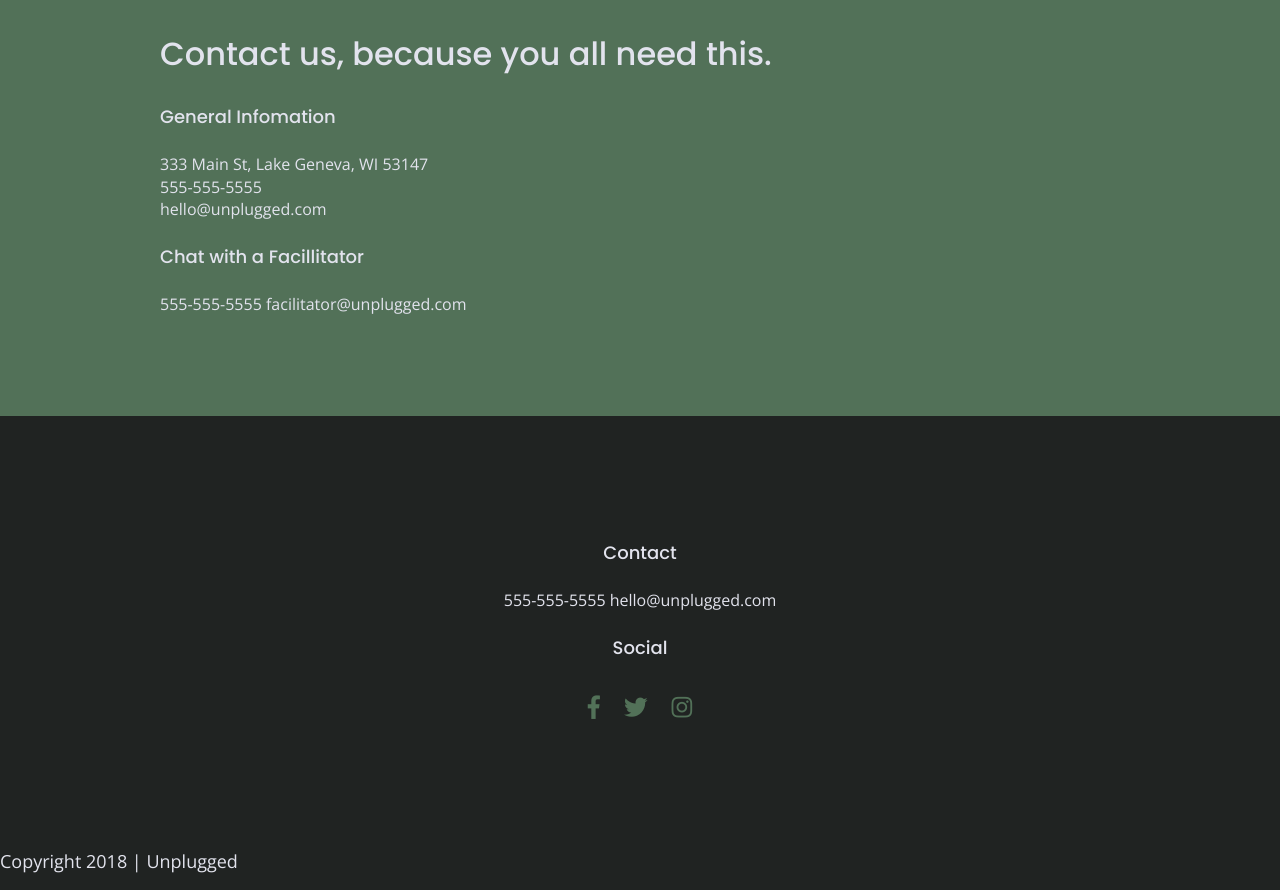
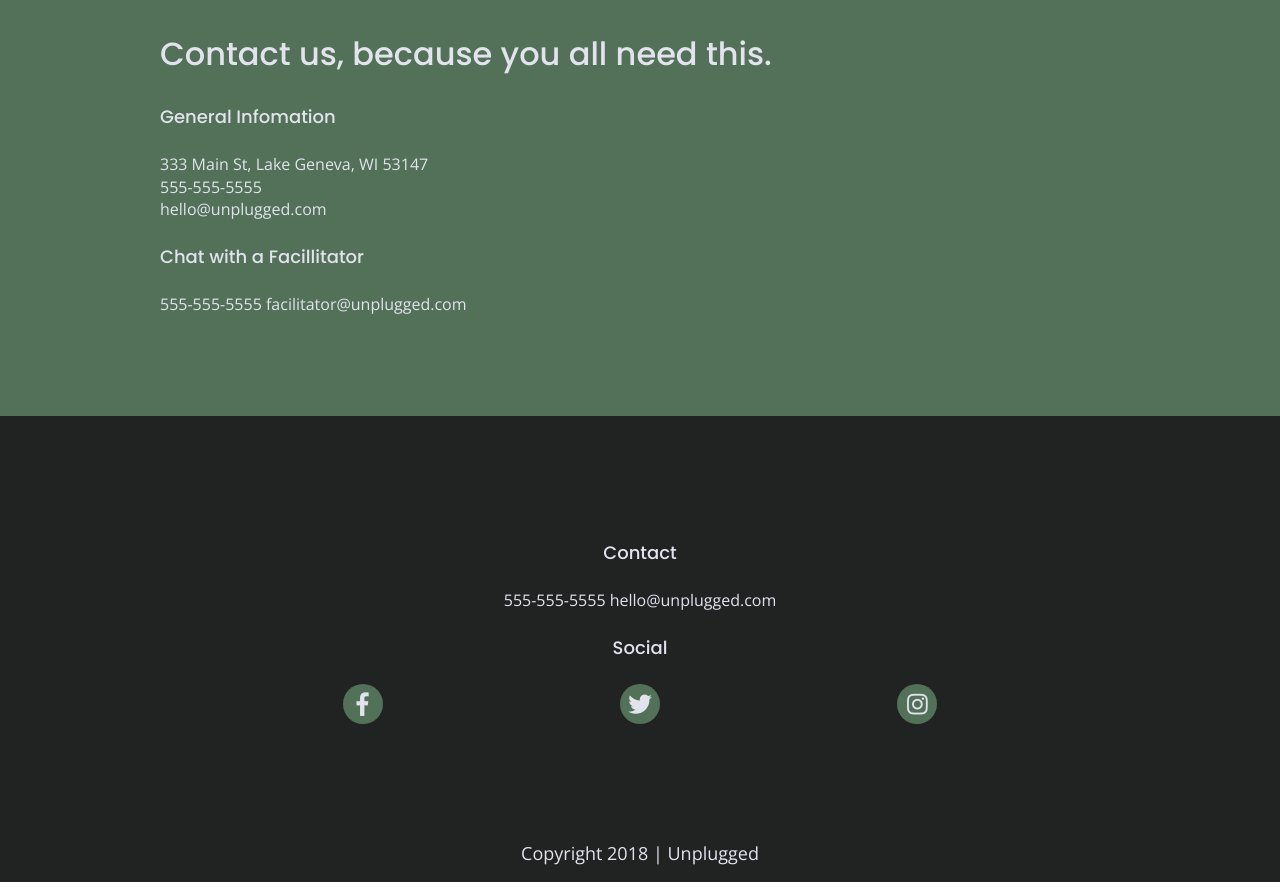
Before and after one commit to Shannon-Abbs/unplugged-site, a website: page about/index.html in a window 1280 px wide. Shown: the part 1515-2405 px from the top of the page. Drawn offline with nearby package versions, Linux system fonts and the light colour scheme; files whose address does not match are found by name.

Commit message:
Fixed icon fonts to match source code

```diff
--- a/about/index.html
+++ b/about/index.html
@@ -119,17 +119,18 @@
           555-555-5555
           hello@unplugged.com
         </address>
+      </div>
       <div class="social">
         <h4>Social</h4>
         <div class="social-icons">
-
-                <p>
-                    <a href=""><i class="fab fa-facebook-f"></i></a>
-                    <a href=""><i class="fab fa-twitter"></i></a>
-                    <a href=""><i class="fab fa-instagram"></i></a>
-
+          <p><a href=""><i class="fab fa-facebook-f"></i></a>
+            <a href="https://www.facebook.com/shannonkay222/" target="_blank" rel="noopener"></a>
           </p>
-
+          <p><a href=""><i class="fab fa-twitter"></i></a>
+            <a href="https://www.instagram.com/skillcrush/" target="_blank" rel="noopener"></a>
+          </p>
+          <p><a href=""><i class="fab fa-instagram"></i></a>
+            <a href="https://www.twitter.com/skillcrush/" target="_blank" rel="noopener"></a></p>
 
         </div>
       </div>
--- a/css/main.css
+++ b/css/main.css
@@ -191,20 +191,21 @@ header figure {
 }
 
 .header-divider {
+  background: #3a3a3a;
   height: 1px;
   width: 100%;
   margin: 10px 0 20px 0;
-  background-color: #3a3a3a;
 }
 
 header nav {
+  width: 60%;
+  font-size: 1.125em;
+  font-weight: 700;
+  text-transform: uppercase;
   display: flex;
   justify-content: space-around;
   align-items: center;
   flex-flow: row wrap;
-  width: 60%;
-  font-size: 1.125em;
-  font-weight: bold;
 }
 
 header nav ul {
@@ -212,14 +213,13 @@ header nav ul {
   justify-content: space-around;
   width: 100%;
 }
-
 footer {
+  text-align: center;
   flex-direction: column;
 }
 
 footer p {
   margin: 0;
-
 }
 
 footer .content-wrapper {
@@ -229,40 +229,32 @@ footer .content-wrapper {
 
 footer .contact {
   margin-bottom: 50px;
-  justify-content: center;
-  align-items: center;
-  text-align: center;
-}
-
-footer h4 {
-  text-align: center;
 }
 
 footer .social-icons {
   display: flex;
   justify-content: space-around;
   align-items: center;
-
 }
 
 footer .social-icons p {
+  background-color: #527158;
+  border-radius: 50%;
+  width: 40px;
+  height: 40px;
   display: flex;
   justify-content: center;
   align-items: center;
 }
 
-footer .social-icons i {
-  display:flex;
-  justify-content: space-around;
-  align-items:flex-start;
-  color: #527158;
-  margin: 12px;
-  font-size: 1.31em;
+footer .social-icons p i {
+  font-size: 1.3125em;
 }
 
 footer .copyright {
   margin: 20px 0;
 }
+
 
 /*Base Styles*/
 
```
Also changed, not shown: faq/index.html (+9 -10 lines), index.html (+9 -9 lines). Lines whose indentation alone changed are shown as unchanged.
